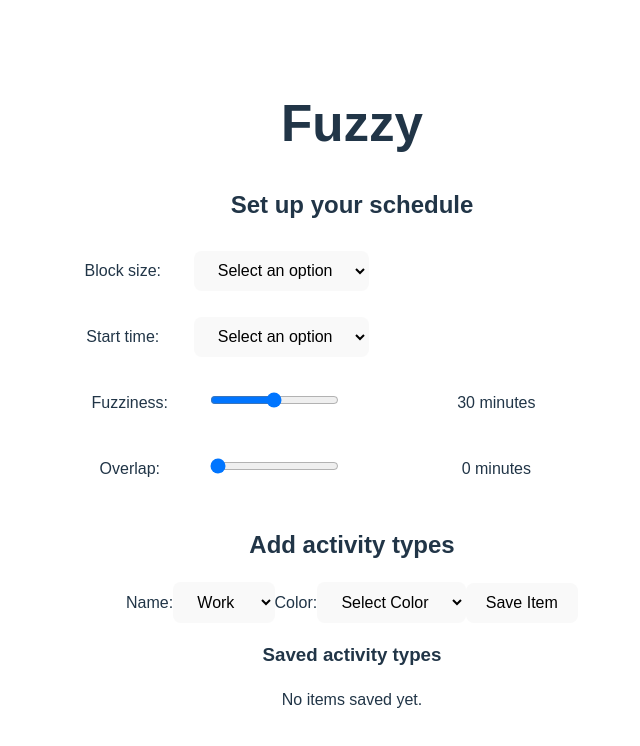
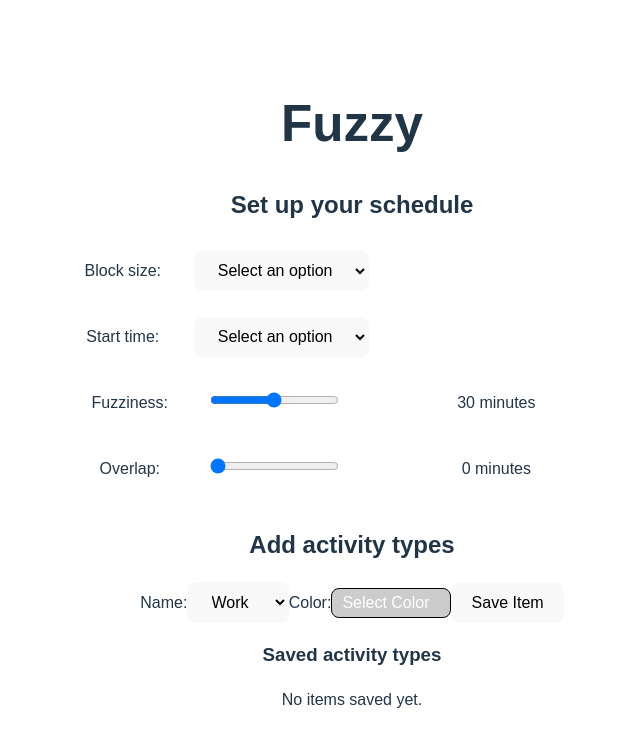
Before and after one commit to TomRosenbloom/fuzzy-web, a React (Vite) app: page / in a window 1280 px wide. Shown: the top 746 px of the page, without its empty margins (288-928 px from the left). Built offline with nearby package versions, Linux system fonts and the light colour scheme.

Commit message:
colour picker done as custom dropdown

```diff
--- a/src/ActivityTypeManager.jsx
+++ b/src/ActivityTypeManager.jsx
@@ -1,4 +1,4 @@
-import { useState } from "react";
+import { useState, useEffect, useRef } from "react";
 
 export default function ItemManager() {
   const [tempItem, setTempItem] = useState({
@@ -7,6 +7,9 @@ export default function ItemManager() {
   });
 
   const [items, setItems] = useState([]); // Stores multiple saved items
+
+  const [isDropdownOpen, setDropdownOpen] = useState(false);
+  const dropdownRef = useRef(null);
 
   const names = ["Work", "Play", "Eat", "Sleep"];
   const colors = [
@@ -18,20 +21,36 @@ export default function ItemManager() {
     { name: "#89778F", value: "#89778F" }
   ];
 
-  const handleChange = (event) => {
-    const { name, value } = event.target;
+  const handleChange = (name, value) => {
     setTempItem((prevItem) => ({ ...prevItem, [name]: value }));
+    // Close dropdown after selection using a short delay
+    setTimeout(() => setDropdownOpen(false), 0);
   };
 
   const handleSave = () => {
+    if (!tempItem.color) {
+      alert("Please select a color before saving!");
+      return;
+    }
     setItems((prevItems) => [...prevItems, tempItem]); // Add new item to array
-    setTempItem({ name: "Work", color: "red" }); // Reset input fields
+    setTempItem({ name: "Work", color: "" }); // Reset input fields
   };
 
   const handleDelete = (index) => {
     setItems((prevItems) => prevItems.filter((_, i) => i !== index)); // Remove item by index
   };
 
+    // Close dropdown when clicking outside
+    useEffect(() => {
+      const handleClickOutside = (event) => {
+        if (dropdownRef.current && !dropdownRef.current.contains(event.target)) {
+          setDropdownOpen(false);
+        }
+      };
+
+      document.addEventListener("mousedown", handleClickOutside);
+      return () => document.removeEventListener("mousedown", handleClickOutside);
+    }, []);
 
   return (
     <div>
@@ -50,7 +69,7 @@ export default function ItemManager() {
       </label>
 
       {/* Color Dropdown with Swatches */}
-      <label>
+      {/* <label>
         Color:
         <select name="color" value={tempItem.color} onChange={handleChange}>
           <option value="" disabled hidden>
@@ -65,10 +84,61 @@ export default function ItemManager() {
                 //color: color.value === "yellow" ? "black" : "white", // this was for avoiding contrast problems with text
               }}
             >
-              {color.name} {/* Fake bullet for swatch effect */}
+              {color.name} { }
             </option>
           ))}
         </select>
+      </label> */}
+
+      {/* Custom Color Dropdown */}
+      <label>
+        Color:
+        <div style={{ position: "relative", display: "inline-block" }} ref={dropdownRef}>
+          <button
+            onClick={() => setDropdownOpen((prev) => !prev)}
+            style={{
+              backgroundColor: tempItem.color || "#ccc",
+              color: tempItem.color === "yellow" ? "black" : "white",
+              border: "1px solid #000",
+              padding: "5px 10px",
+              cursor: "pointer",
+              width: "120px",
+              textAlign: "left",
+            }}
+          >
+            {tempItem.color ? "● Selected" : "Select Color"}
+          </button>
+
+          {isDropdownOpen && (
+            <div
+              style={{
+                position: "absolute",
+                top: "100%",
+                left: 0,
+                backgroundColor: "#fff",
+                border: "1px solid #ccc",
+                width: "120px",
+                zIndex: 10,
+              }}
+            >
+              {colors.map((color) => (
+                <div
+                  key={color.value}
+                  onClick={() => handleChange("color", color.value)}
+                  style={{
+                    backgroundColor: color.value,
+                    color: color.value === "yellow" ? "black" : "white",
+                    padding: "5px",
+                    cursor: "pointer",
+                    textAlign: "center",
+                  }}
+                >
+                  {color.name}
+                </div>
+              ))}
+            </div>
+          )}
+        </div>
       </label>
 
       {/* Save Button */}
```
